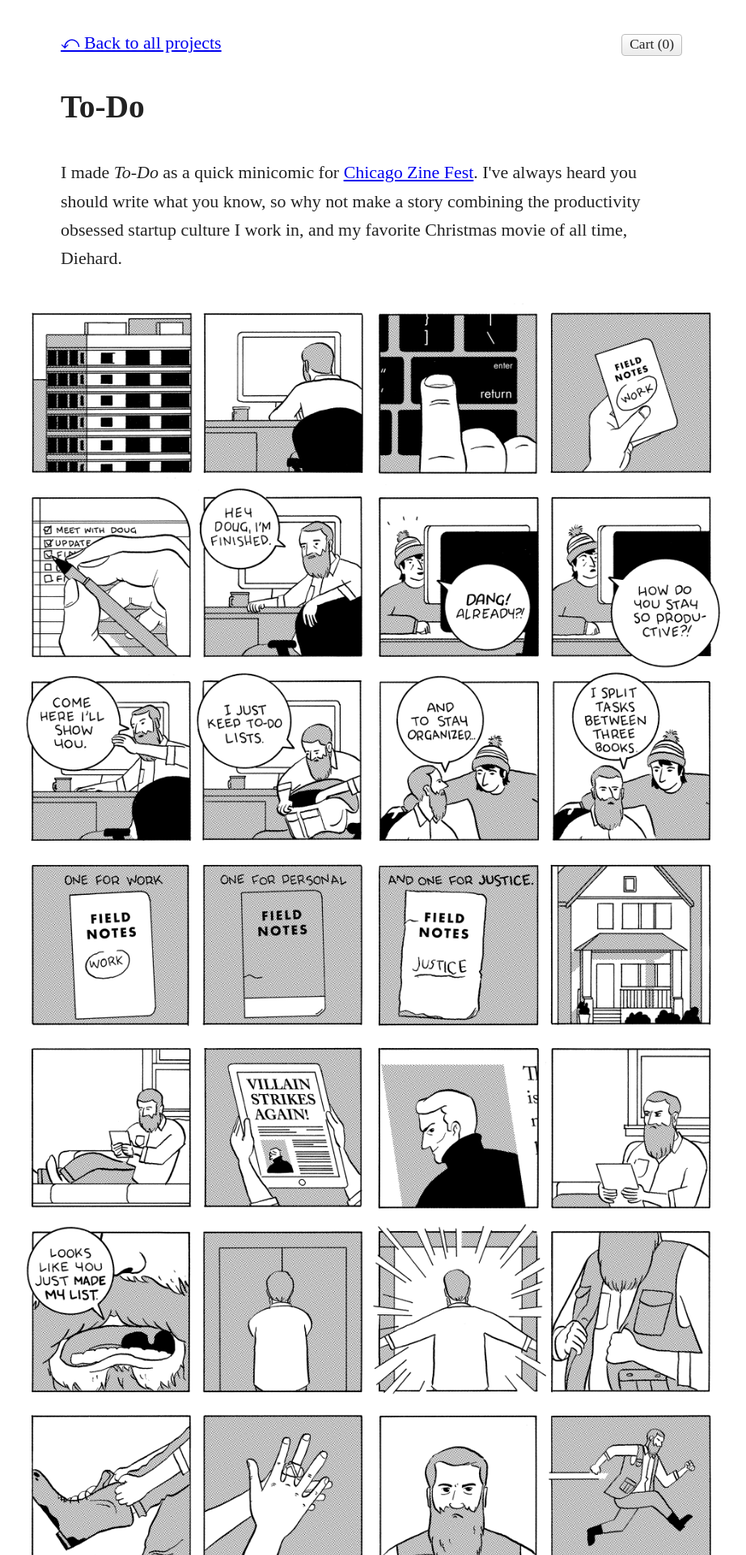
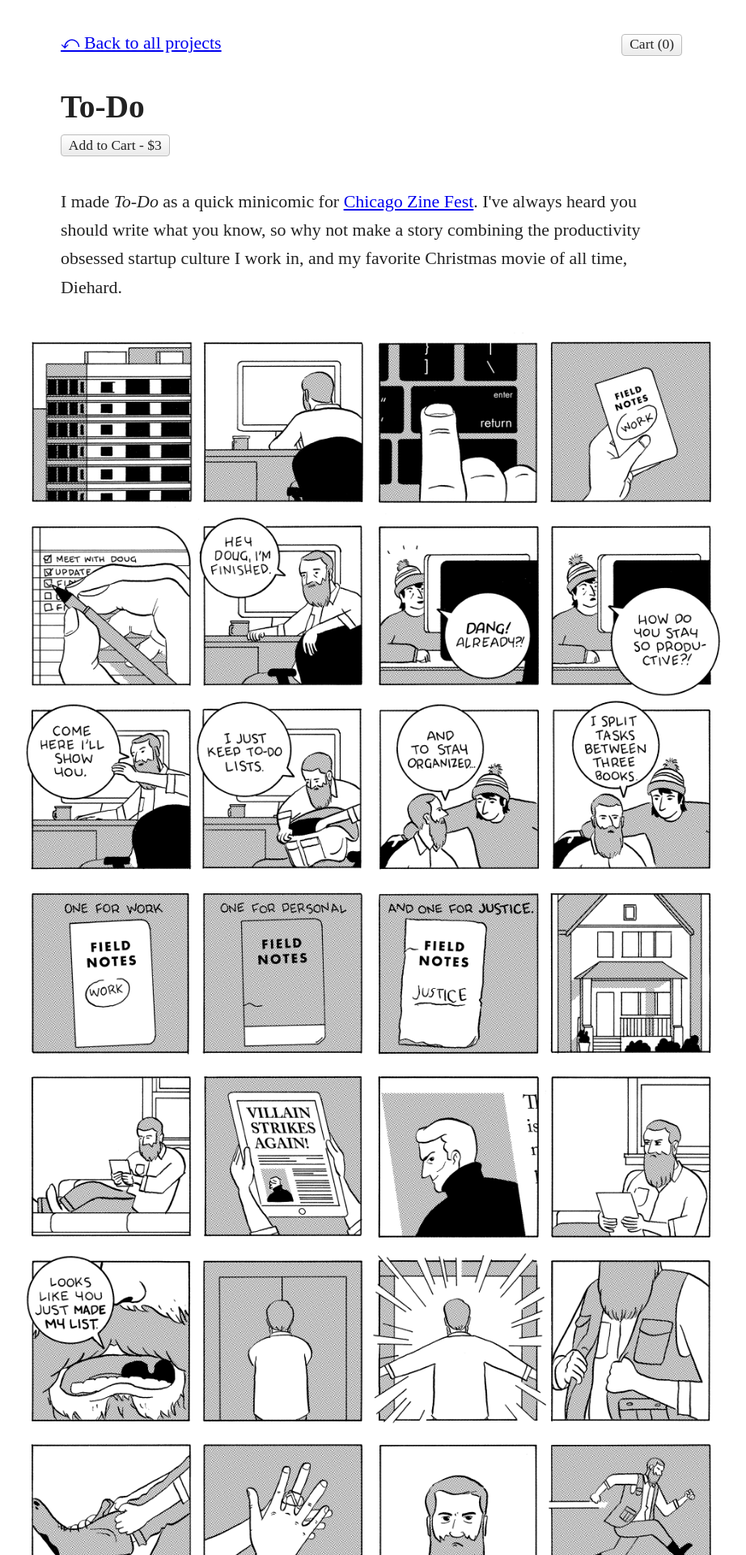
Before and after one commit to schneiderik/schneiderik, a Jekyll site: the page built from to-do.html, in a window 1280 px wide. Shown: the top 1920 px of the page at 81% size, without its empty margins (181-1103 px from the left). Built offline with Jekyll 4.4.1, drawn with Linux system fonts in a browser that asks for light colours; some web fonts are replaced.

Commit message:
Fix cart stuff

```diff
--- a/index.html
+++ b/index.html
@@ -39,7 +39,7 @@ meta_keywords: front-end, frontend, ruby, javascript, comics, illustration, bike
     <header class="project-header">
       <h1 class="title"><a href="/to-do">To-Do</a></h1>
       <span class="date">February 2014 - March 2014</span>
-      {% include add_to_cart_button.html name="Sand Dune" amount="3.00" shipping="2.00" shipping2="0.50" submit="Add to Cart - $3" %}
+      {% include add_to_cart_button.html name="To-Do" amount="3.00" shipping="2.00" shipping2="0.50" submit="Add to Cart - $3" %}
     </header>
   </article>
   <article class="project sand-dune comic">
--- a/to-do.html
+++ b/to-do.html
@@ -5,6 +5,7 @@ scope: to-do
 ---
 <header>
   <h1>To-Do</h1>
+  {% include add_to_cart_button.html name="To-Do" amount="3.00" shipping="2.00" shipping2="0.50" submit="Add to Cart - $3" %}
 </header>
 
 <p>
```
